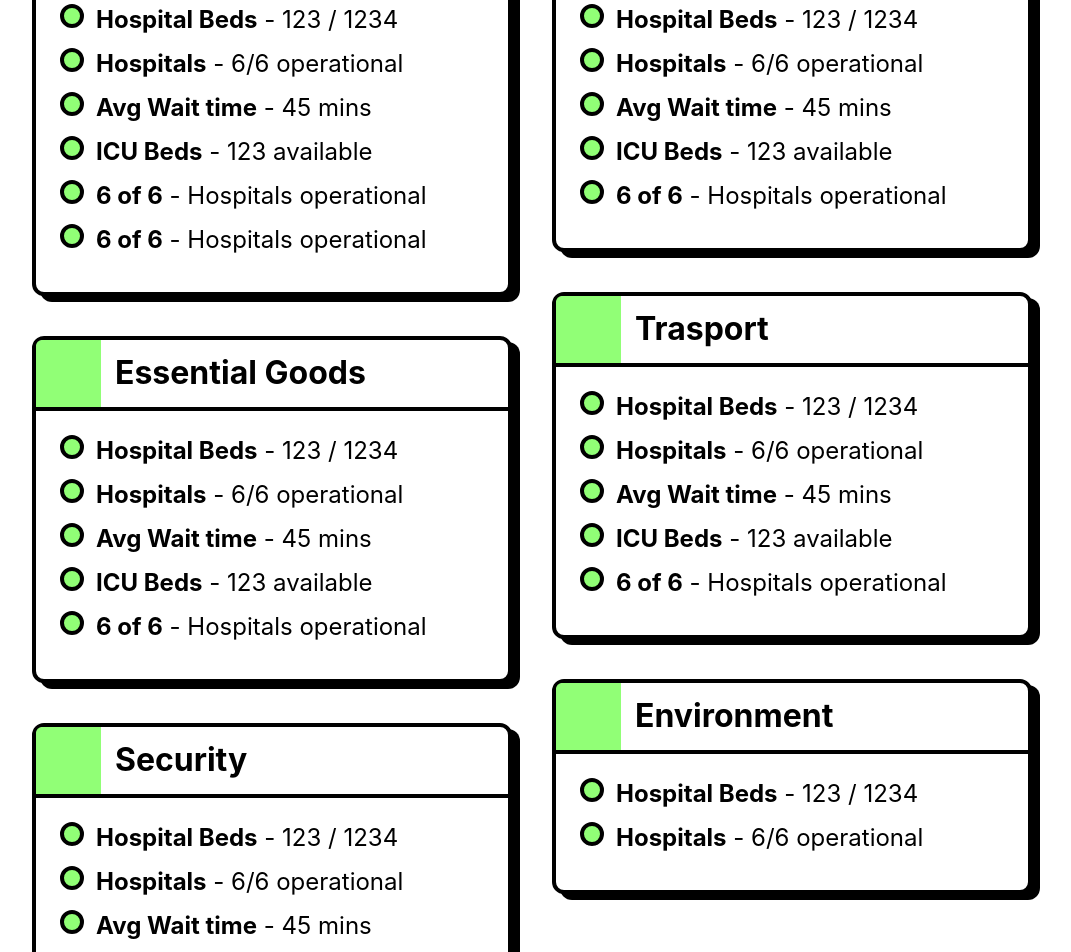
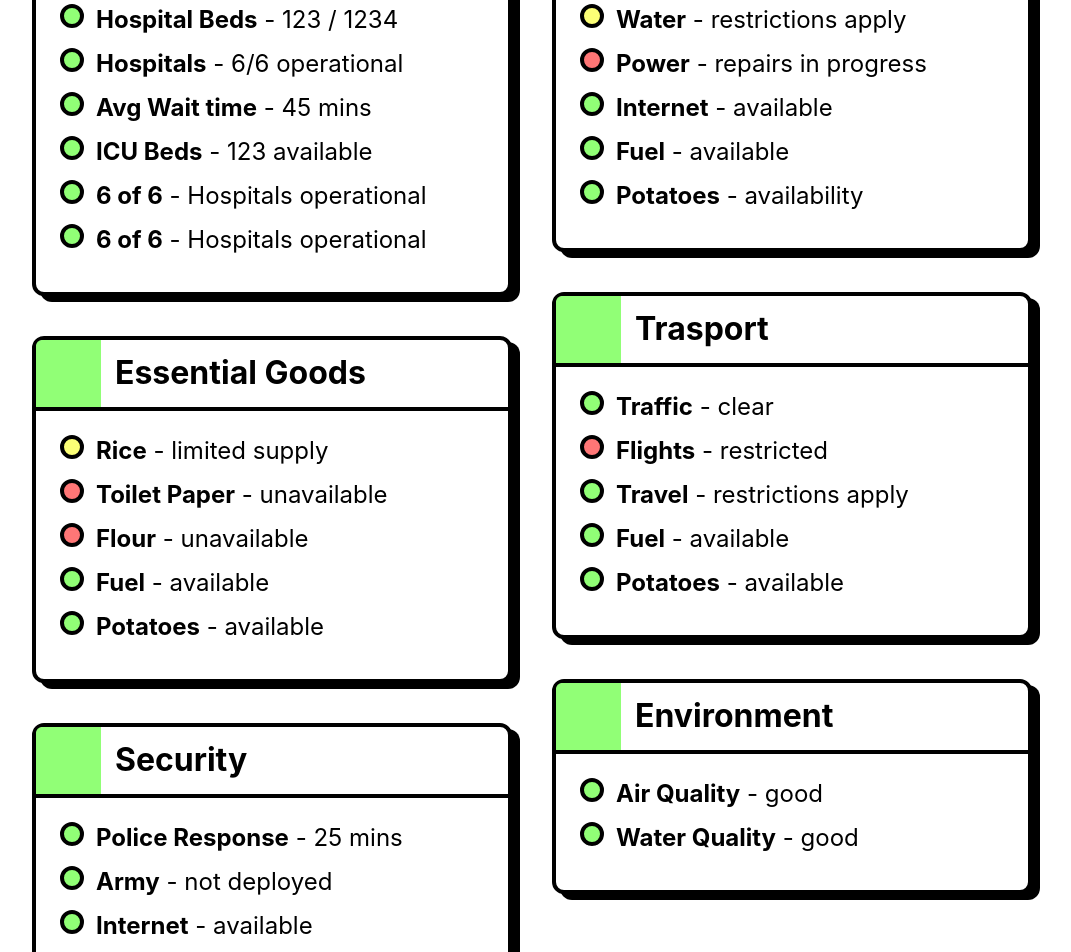
Before and after one commit to StatuspageNZ/statuspage, a React (Create React App) app: page / in a window 1280 px wide. Shown: the part 680-1632 px from the top of the page, without its empty margins (108-1179 px from the left). Built offline with nearby package versions, Linux system fonts and the light colour scheme.

Commit message:
Updated Line Items

```diff
--- a/src/App.js
+++ b/src/App.js
@@ -77,38 +77,38 @@ function App() {
         </StatusSection>
 
         <StatusSection category="Essential Goods" icon="">
-          <StatusItem title="Hospital Beds" details="123 / 1234" color="green" />
-          <StatusItem title="Hospitals" details="6/6 operational" color="green" />
-          <StatusItem title="Avg Wait time" details="45 mins" color="green" />
-          <StatusItem title="ICU Beds" details="123 available" color="green" />
-          <StatusItem title="6 of 6" details="Hospitals operational" color="green" />
+          <StatusItem title="Rice" details="limited supply" color="yellow" />
+          <StatusItem title="Toilet Paper" details="unavailable" color="red" />
+          <StatusItem title="Flour" details="unavailable" color="red" />
+          <StatusItem title="Fuel" details="available" color="green" />
+          <StatusItem title="Potatoes" details="available" color="green" />
         </StatusSection>
 
         <StatusSection category="Security" icon="">
-          <StatusItem title="Hospital Beds" details="123 / 1234" color="green" />
-          <StatusItem title="Hospitals" details="6/6 operational" color="green" />
-          <StatusItem title="Avg Wait time" details="45 mins" color="green" />
+          <StatusItem title="Police Response" details="25 mins" color="green" />
+          <StatusItem title="Army" details="not deployed" color="green" />
+          <StatusItem title="Internet" details="available" color="green" />
         </StatusSection>
 
         <StatusSection category="Utilities" icon="">
-          <StatusItem title="Hospital Beds" details="123 / 1234" color="green" />
-          <StatusItem title="Hospitals" details="6/6 operational" color="green" />
-          <StatusItem title="Avg Wait time" details="45 mins" color="green" />
-          <StatusItem title="ICU Beds" details="123 available" color="green" />
-          <StatusItem title="6 of 6" details="Hospitals operational" color="green" />
+          <StatusItem title="Water" details="restrictions apply" color="yellow" />
+          <StatusItem title="Power" details="repairs in progress" color="red" />
+          <StatusItem title="Internet" details="available" color="green" />
+          <StatusItem title="Fuel" details="available" color="green" />
+          <StatusItem title="Potatoes" details="availability" color="green" />
         </StatusSection>
 
         <StatusSection category="Trasport" icon="">
-          <StatusItem title="Hospital Beds" details="123 / 1234" color="green" />
-          <StatusItem title="Hospitals" details="6/6 operational" color="green" />
-          <StatusItem title="Avg Wait time" details="45 mins" color="green" />
-          <StatusItem title="ICU Beds" details="123 available" color="green" />
-          <StatusItem title="6 of 6" details="Hospitals operational" color="green" />
+          <StatusItem title="Traffic" details="clear" color="green" />
+          <StatusItem title="Flights" details="restricted" color="red" />
+          <StatusItem title="Travel" details="restrictions apply" color="green" />
+          <StatusItem title="Fuel" details="available" color="green" />
+          <StatusItem title="Potatoes" details="available" color="green" />
         </StatusSection>
 
         <StatusSection category="Environment" icon="">
-          <StatusItem title="Hospital Beds" details="123 / 1234" color="green" />
-          <StatusItem title="Hospitals" details="6/6 operational" color="green" />
+          <StatusItem title="Air Quality" details="good" color="green" />
+          <StatusItem title="Water Quality" details="good" color="green" />
         </StatusSection>
       </div>
     </div>
```
